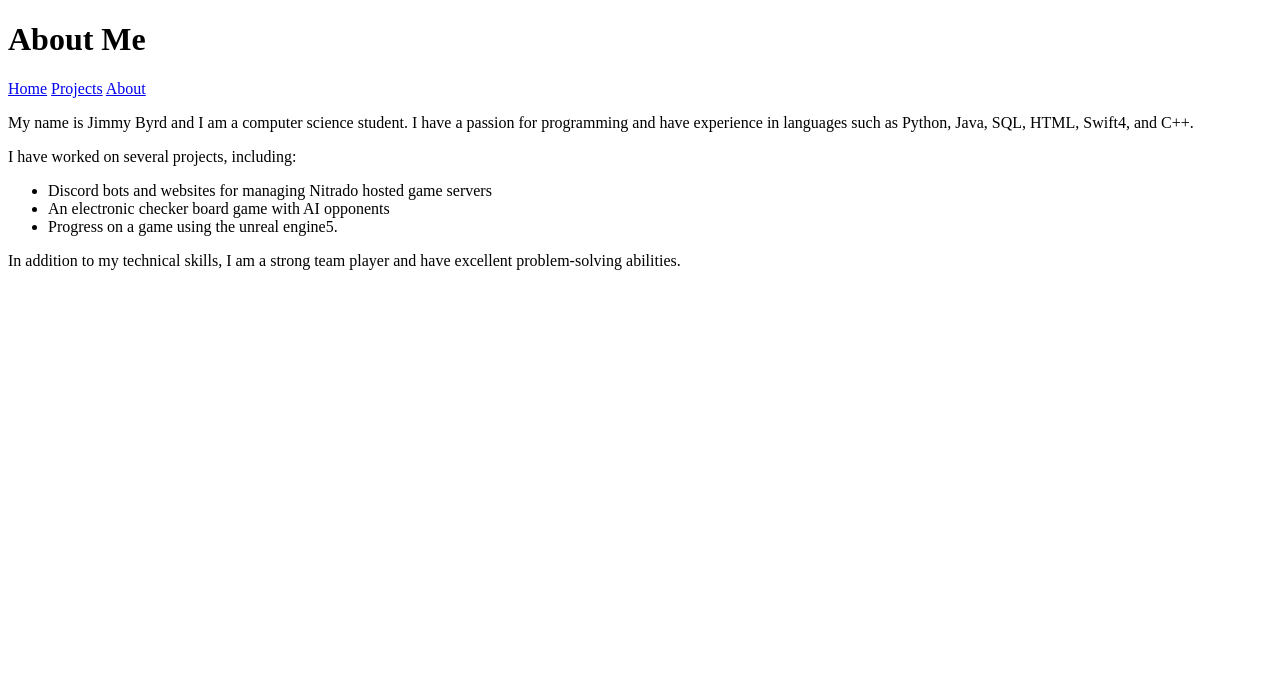
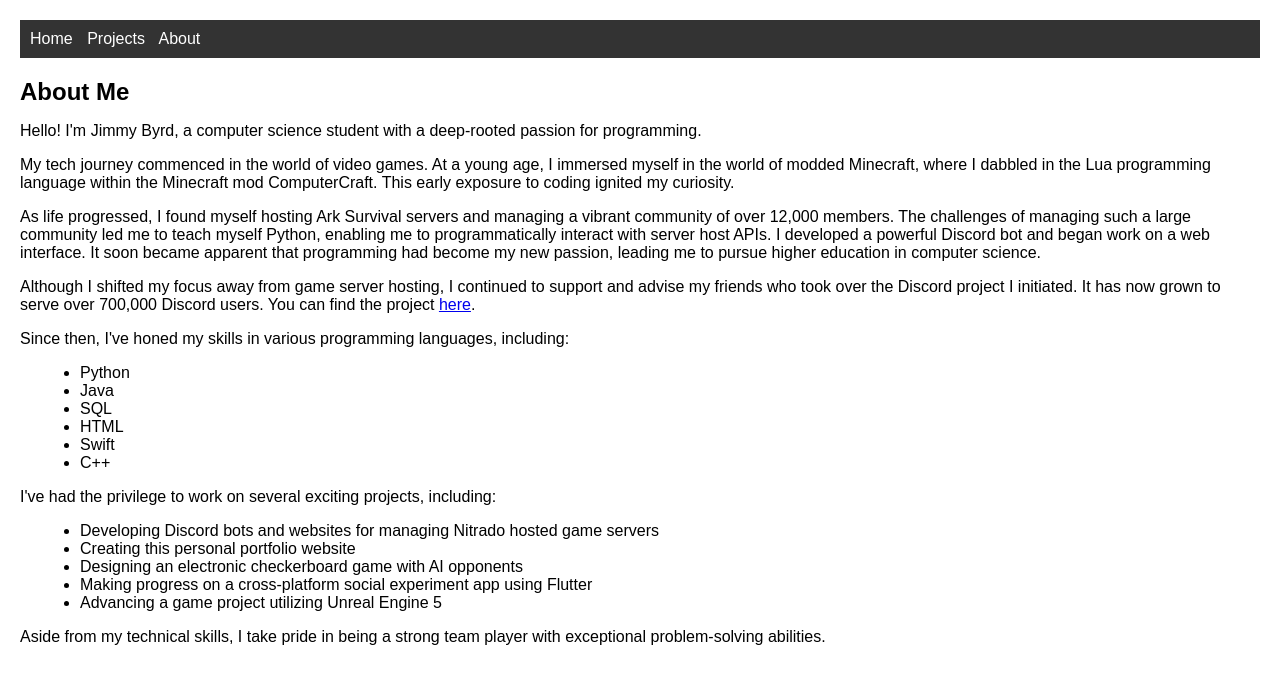
Before and after one commit to jaybyrd3/app_portfolio, a Flask app: page /about in a window 1280 px wide. Shown: the top 684 px of the page. Run offline with Flask 2, Linux system fonts and the light colour scheme.

Commit message:
Update about.html

```diff
--- a/templates/about.html
+++ b/templates/about.html
@@ -1,24 +1,69 @@
 <!DOCTYPE html>
 <html>
 <head>
-    <title>About</title>
+    <meta charset="UTF-8">
+    <meta name="viewport" content="width=device-width, initial-scale=1.0">
+    <title>About Me</title>
+    <style>
+        /* Add some basic styling for a cleaner appearance */
+        body {
+            font-family: Arial, sans-serif;
+            margin: 0;
+            padding: 20px;
+        }
+        h1 {
+            font-size: 24px;
+        }
+        nav {
+            background-color: #333;
+            color: white;
+            padding: 10px;
+        }
+        nav a {
+            color: white;
+            text-decoration: none;
+            margin-right: 10px;
+        }
+        div {
+            margin-top: 20px;
+        }
+        /* Style for bullet points in lists */
+        ul {
+            list-style-type: disc;
+            margin-left: 20px;
+        }
+    </style>
 </head>
 <body>
-    <h1>About Me</h1>
     <nav>
-        <a href="{{url_for('home')}}">Home</a>
-        <a href="{{url_for('projects')}}">Projects</a>
-        <a href="{{url_for('about')}}">About</a>
+        <a href="{{ url_for('home') }}">Home</a>
+        <a href="{{ url_for('projects') }}">Projects</a>
+        <a href="{{ url_for('about') }}">About</a>
     </nav>
     <div>
-        <p>My name is Jimmy Byrd and I am a computer science student. I have a passion for programming and have experience in languages such as Python, Java, SQL, HTML, Swift4, and C++.</p>
-        <p>I have worked on several projects, including:</p>
+        <h1>About Me</h1>
+        <p>Hello! I'm Jimmy Byrd, a computer science student with a deep-rooted passion for programming.</p>
+        <p>My tech journey commenced in the world of video games. At a young age, I immersed myself in the world of modded Minecraft, where I dabbled in the Lua programming language within the Minecraft mod ComputerCraft. This early exposure to coding ignited my curiosity.</p>
+        <p>As life progressed, I found myself hosting Ark Survival servers and managing a vibrant community of over 12,000 members. The challenges of managing such a large community led me to teach myself Python, enabling me to programmatically interact with server host APIs. I developed a powerful Discord bot and began work on a web interface. It soon became apparent that programming had become my new passion, leading me to pursue higher education in computer science.</p>
+        <p>Although I shifted my focus away from game server hosting, I continued to support and advise my friends who took over the Discord project I initiated. It has now grown to serve over 700,000 Discord users. You can find the project <a href="https://www.helenabot.com/contact-us">here</a>.</p>
+        <p>Since then, I've honed my skills in various programming languages, including:</p>
         <ul>
-            <li>Discord bots and websites for managing Nitrado hosted game servers</li>
-            <li>An electronic checker board game with AI opponents</li>
-            <li>Progress on a game using the unreal engine5.</li>
+            <li>Python</li>
+            <li>Java</li>
+            <li>SQL</li>
+            <li>HTML</li>
+            <li>Swift</li>
+            <li>C++</li>
         </ul>
-        <p>In addition to my technical skills, I am a strong team player and have excellent problem-solving abilities.</p>
+        <p>I've had the privilege to work on several exciting projects, including:</p>
+        <ul>
+            <li>Developing Discord bots and websites for managing Nitrado hosted game servers</li>
+            <li>Creating this personal portfolio website</li>
+            <li>Designing an electronic checkerboard game with AI opponents</li>
+            <li>Making progress on a cross-platform social experiment app using Flutter</li>
+            <li>Advancing a game project utilizing Unreal Engine 5</li>
+        </ul>
+        <p>Aside from my technical skills, I take pride in being a strong team player with exceptional problem-solving abilities.</p>
     </div>
 </body>
 </html>
```
